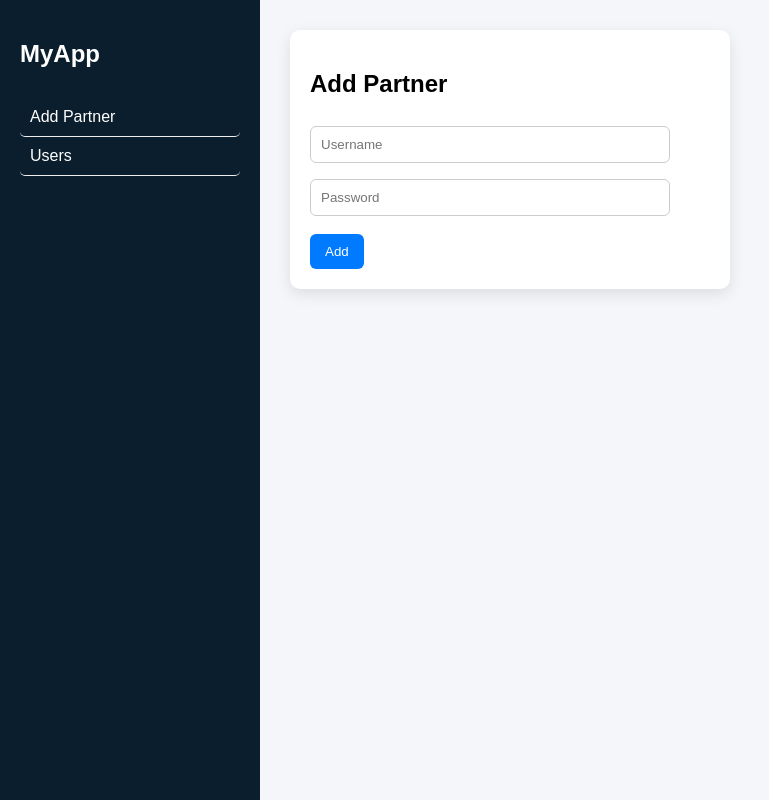
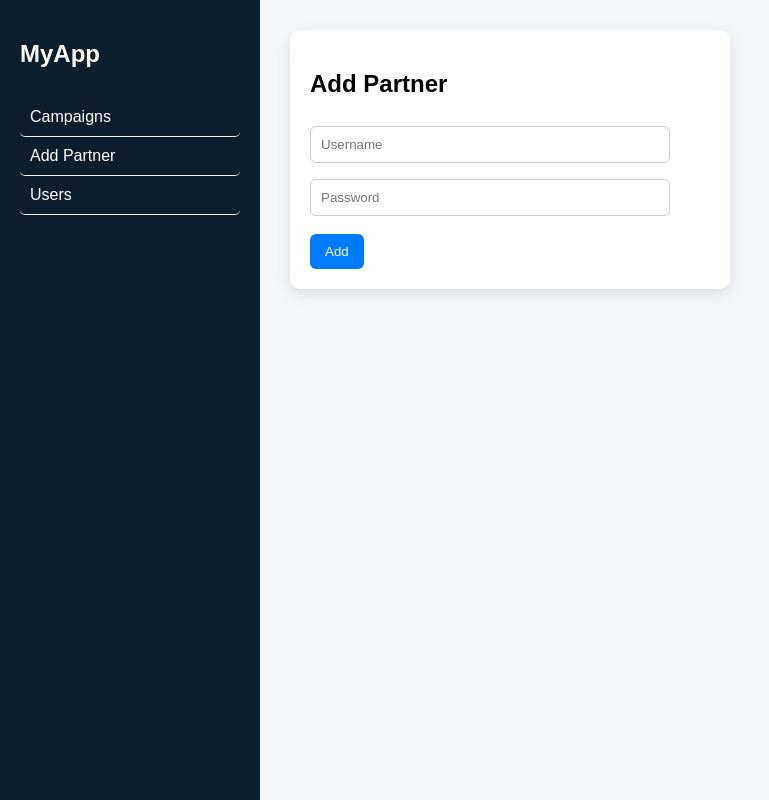
Before and after one commit to subhadeep66/partner-app, a website: page public/dashboard.html in a window 1280 px wide. Shown: the whole page, without its empty margins (0-769 px from the left). Drawn offline with Linux system fonts and the light colour scheme.

Commit message:
your message

```diff
--- a/public/dashboard.html
+++ b/public/dashboard.html
@@ -7,6 +7,7 @@
     <h2 class="logo">MyApp</h2>
 
     <ul>
+      <li onclick="showSection('campaigns')">Campaigns</li>
       <li onclick="showSection('addPartner')">Add Partner</li>
       <li onclick="showSection('users')">Users</li>
     </ul>
@@ -29,6 +30,10 @@
       <button onclick="toggleUsers()">Show Users</button>
       <ul id="userList"></ul>
     </div>
+    <div id="campaigns" class="section" style="display:none;">
+     <h2>Campaigns</h2>
+     <p>This is where campaigns will appear</p>
+   </div>
 
   </div>
 
```
